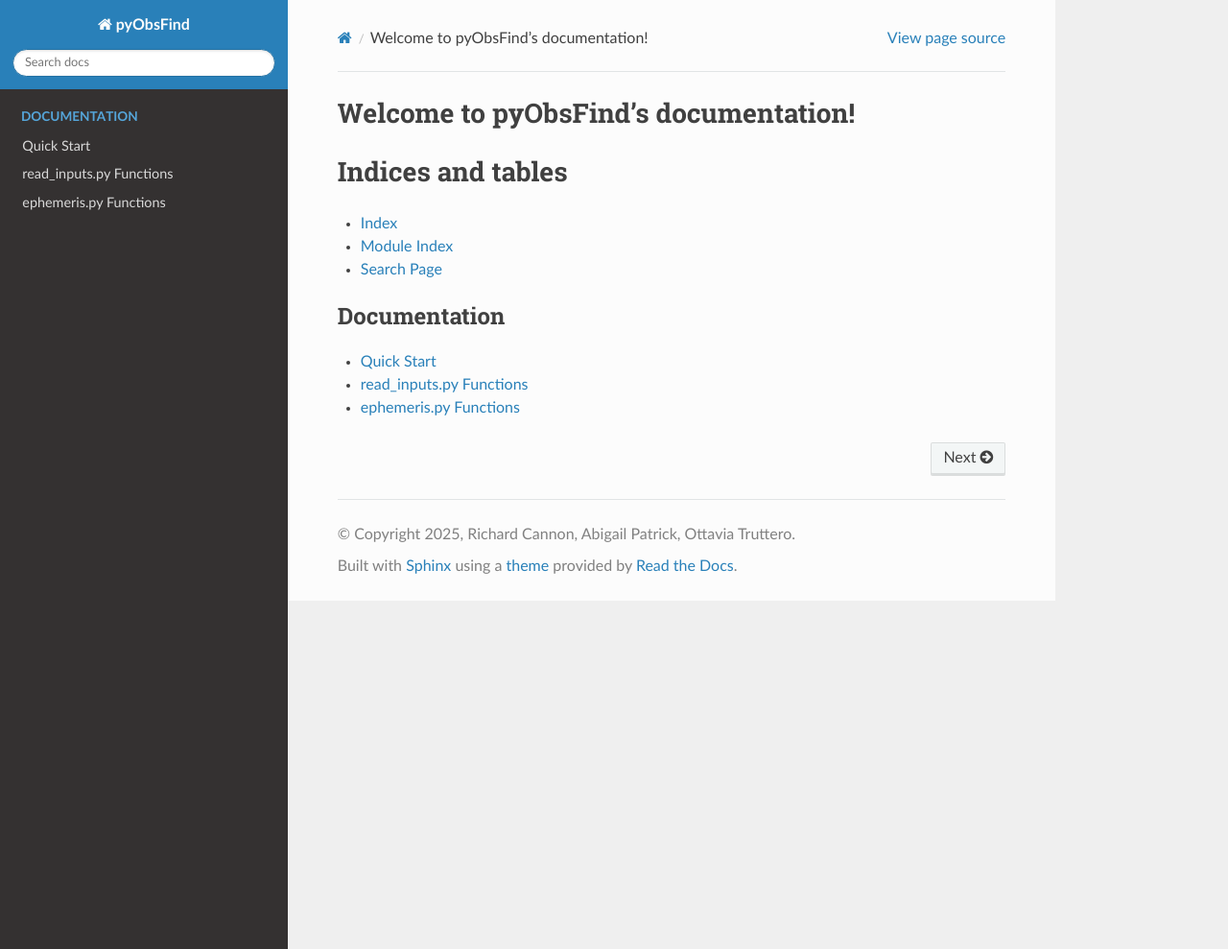
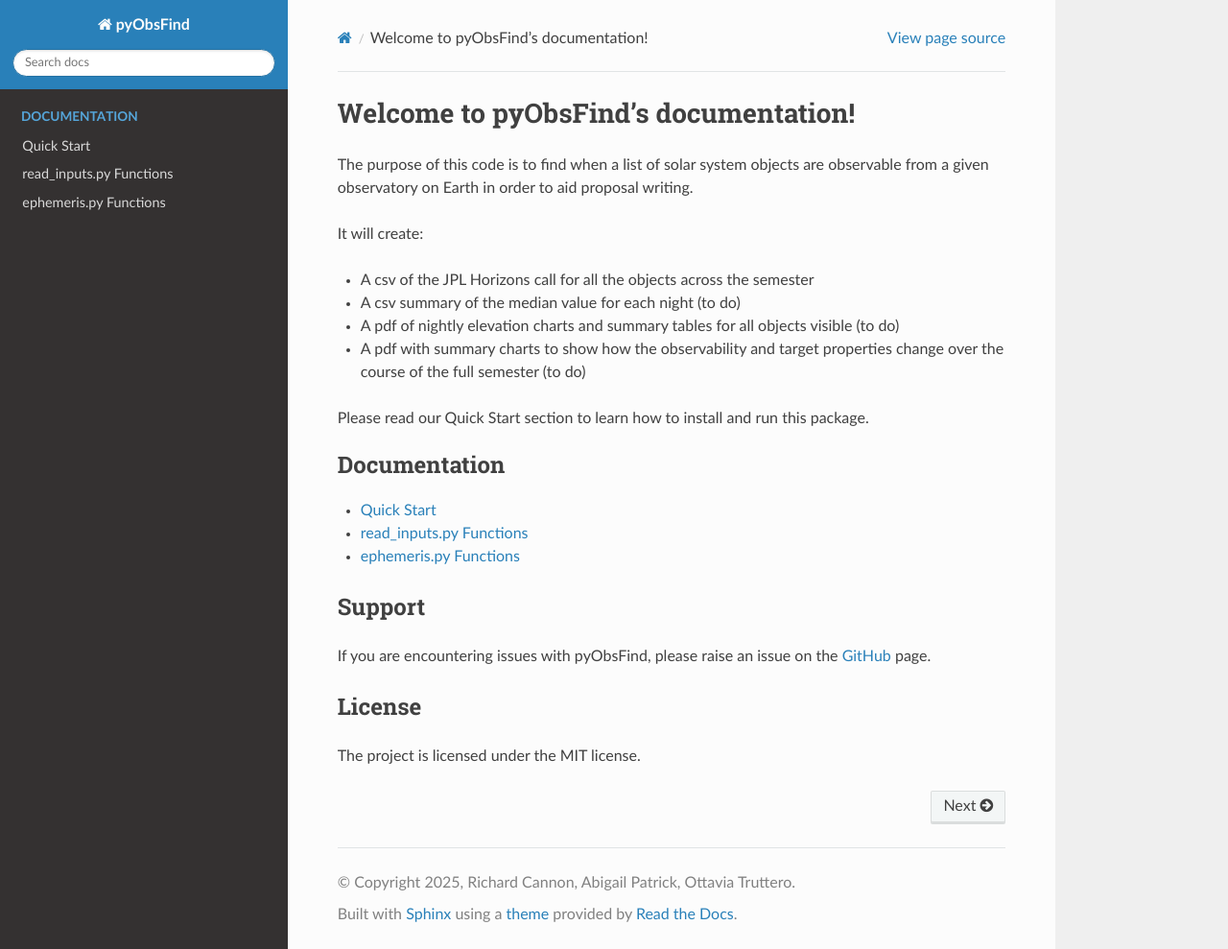
Before and after one commit to recannon/Observability_finder, a Sphinx documentation site: the page built from docs/index.rst, in a window 1280 px wide and 989 px high. Shown: the whole window at 96% size. Built offline with Sphinx 7.4.7 and the Read the Docs theme 3.1.0, drawn with Linux system fonts in a browser that asks for light colours.

Commit message:
updated readme and doc homepage

```diff
--- a/docs/index.rst
+++ b/docs/index.rst
@@ -6,18 +6,28 @@
 Welcome to pyObsFind's documentation!
 =====================================
 
+
+The purpose of this code is to find when a list of solar system objects are observable from a given observatory on Earth in order to aid proposal writing.
+
+It will create:
+
+- A csv of the JPL Horizons call for all the objects across the semester
+
+- A csv summary of the median value for each night (to do)
+
+- A pdf of nightly elevation charts and summary tables for all objects visible (to do)
+
+- A pdf with summary charts to show how the observability and target properties change over the course of the full semester (to do)
+
+
+Please read our Quick Start section to learn how to install and run this package.
+
+
 .. toctree::
    :maxdepth: 2
    :caption: Contents:
 
 
-
-Indices and tables
-==================
-
-* :ref:`genindex`
-* :ref:`modindex`
-* :ref:`search`
 
 .. toctree::
     :maxdepth: 1
@@ -26,3 +36,17 @@ Indices and tables
     quick_start
     read_inputs
     ephemeris
+
+
+
+
+Support
+-------
+
+If you are encountering issues with pyObsFind, please raise an issue on the `GitHub <https://github.com/recannon/pyObsFind/issues>`_ page.
+
+
+License
+-------
+
+The project is licensed under the MIT license.
```
Also changed, not shown: README.md (+2 -0 lines).
